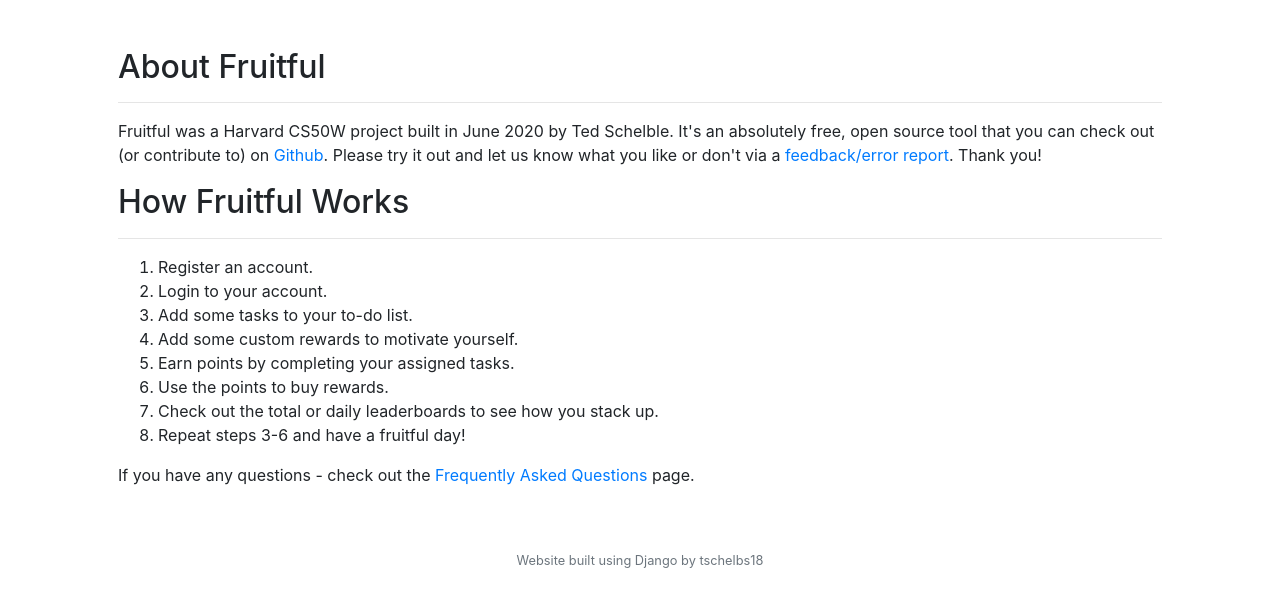
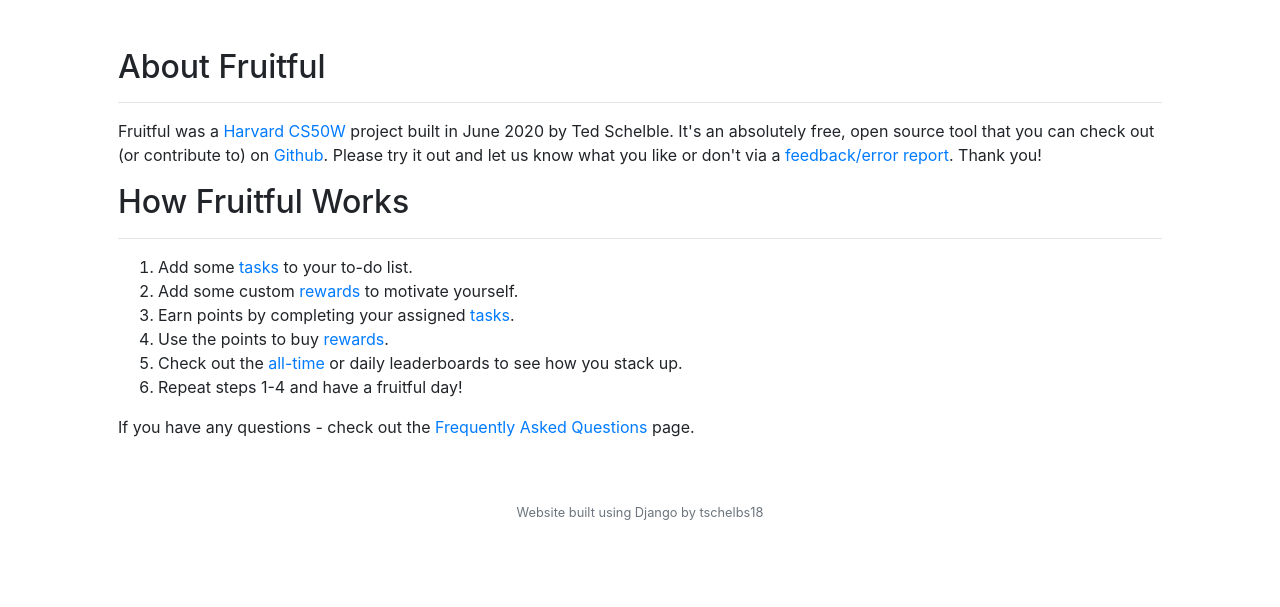
Before and after one commit to tschelbs18/fruitful, a Django app: page /about in a window 1280 px wide. Shown: the part 64-671 px from the top of the page. Run offline with Django 3.2, Linux system fonts and the light colour scheme; some libraries are stand-ins or nearby versions.

Commit message:
Small about/faq changes

```diff
--- a/tasks/templates/tasks/about.html
+++ b/tasks/templates/tasks/about.html
@@ -7,20 +7,18 @@
   <h2>About Fruitful</h2>
   <hr>
   <p>
-    Fruitful was a Harvard CS50W project built in June 2020 by Ted Schelble. It's an absolutely free, open source tool that you can check out (or contribute to) on <a href="https://github.com/tschelbs18/fruitful">Github</a>.
+    Fruitful was a <a href="https://cs50.harvard.edu/web/2018/">Harvard CS50W</a> project built in June 2020 by Ted Schelble. It's an absolutely free, open source tool that you can check out (or contribute to) on <a href="https://github.com/tschelbs18/fruitful">Github</a>.
     Please try it out and let us know what you like or don't via a <a href="/error_report">feedback/error report</a>. Thank you!
   </p>
   <h2>How Fruitful Works</h2>
   <hr>
   <ol>
-    <li>Register an account.</li>
-    <li>Login to your account.</li>
-    <li>Add some tasks to your to-do list.</li>
-    <li>Add some custom rewards to motivate yourself.</li>
-    <li>Earn points by completing your assigned tasks.</li>
-    <li>Use the points to buy rewards.</li>
-    <li>Check out the total or daily leaderboards to see how you stack up.</li>
-    <li>Repeat steps 3-6 and have a fruitful day!</li>
+    <li>Add some <a href="/tasks">tasks</a> to your to-do list.</li>
+    <li>Add some custom <a href="/rewards">rewards</a> to motivate yourself.</li>
+    <li>Earn points by completing your assigned <a href="/tasks">tasks</a>.</li>
+    <li>Use the points to buy <a href="/rewards">rewards</a>.</li>
+    <li>Check out the <a href="/total_scoreboard">all-time</a> or daily leaderboards to see how you stack up.</li>
+    <li>Repeat steps 1-4 and have a fruitful day!</li>
   </ol>
   <p>
     If you have any questions - check out the <a href="/faq">Frequently Asked Questions</a> page.
--- a/tasks/templates/tasks/base.html
+++ b/tasks/templates/tasks/base.html
@@ -61,7 +61,7 @@
                             Scoreboards
                           </a>
                           <div class="dropdown-menu" aria-labelledby="navbarDropdownScoreboard">
-                            <a class="dropdown-item" href="/total_scoreboard">Total</a>
+                            <a class="dropdown-item" href="/total_scoreboard">All-time</a>
                             <a class="dropdown-item" href="/daily_scoreboard">Daily</a>
                           </div>
                         </li>
--- a/tasks/templates/tasks/rewards.html
+++ b/tasks/templates/tasks/rewards.html
@@ -94,9 +94,9 @@
       {% csrf_token %}
       <label for="size" style="display:block"><b>Select a size:</b></label>
       <select name="size">
-        <option value="Small">Small</option>
-        <option value="Medium">Medium</option>
-        <option value="Large">Large</option>
+        <option value="Small">Grape</option>
+        <option value="Medium">Apple</option>
+        <option value="Large">Watermelon</option>
       </select>
       <label for="description" style="display:block"><b>Reward description:</b></label>
       <textarea name="description" rows="4" cols="50" minlength="3" required></textarea>
--- a/tasks/templates/tasks/total_scoreboard.html
+++ b/tasks/templates/tasks/total_scoreboard.html
@@ -4,7 +4,7 @@
 {% block title %}Scoreboard{% endblock %}
 
 {% block body %}
-  <h2>Total Productivity Scoreboard (Top 25)</h2>
+  <h2>All-Time Productivity Scoreboard (Top 25)</h2>
   <hr>
   <ol>
     {% for leader in leaders %}
```
Also changed, not shown: tasks/templates/tasks/faq.html (+6 -6 lines), README.md.
